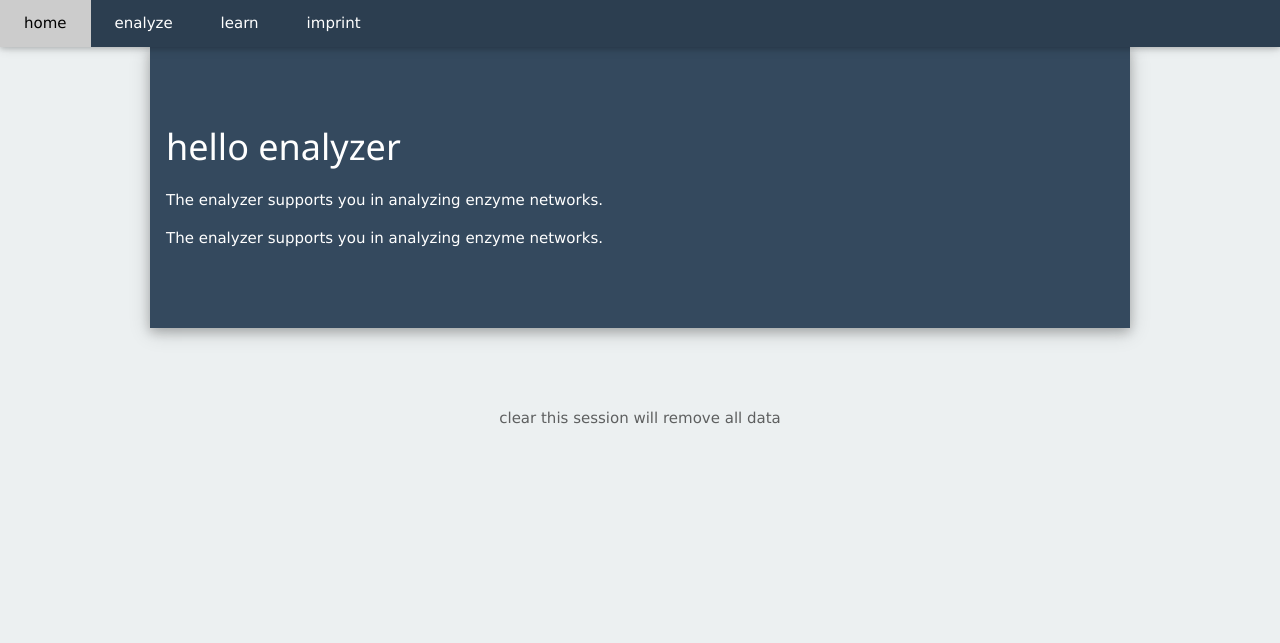
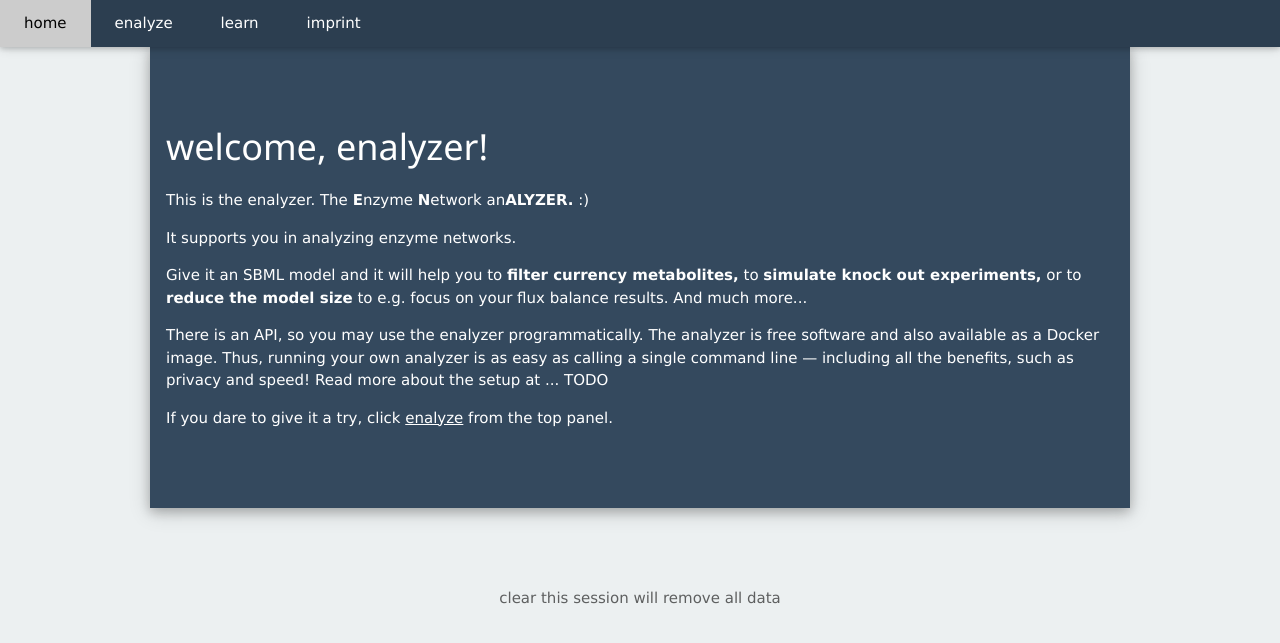
Before and after one commit to binfalse/GEMtractor, a Django app: page / in a window 1280 px wide. Shown: the top 643 px of the page. Run offline with Django 3.2, Linux system fonts and the light colour scheme.

Commit message:
drafted a landing page [fixes #1]

```diff
--- a/src/templates/index/index.html
+++ b/src/templates/index/index.html
@@ -3,8 +3,11 @@
 hello
 {% endblock %}
 {% block content %}
-<h1>hello enalyzer</h1>
-<p>The enalyzer supports you in analyzing enzyme networks.</p>
-<p>The enalyzer supports you in analyzing enzyme networks.</p>
+<h1>welcome, enalyzer!</h1>
+<p>This is the enalyzer. The <strong>E</strong>nzyme <strong>N</strong>etwork an<strong>ALYZER.</strong> :)</p>
+<p>It supports you in analyzing enzyme networks.</p>
+<p>Give it an SBML model and it will help you to <strong>filter currency metabolites,</strong> to <strong>simulate knock out experiments,</strong> or to <strong>reduce the model size</strong> to e.g. focus on your flux balance results. And much more...</p>
+<p>There is an API, so you may use the enalyzer programmatically. The analyzer is free software and also available as a Docker image. Thus, running your own analyzer is as easy as calling a single command line &mdash; including all the benefits, such as privacy and speed! Read more about the setup at ... TODO</p>
+<p>If you dare to give it a try, click <a href="{% url 'enalyzing:index' %}">enalyze</a> from the top panel.</p>
 
 {% endblock %}
```
